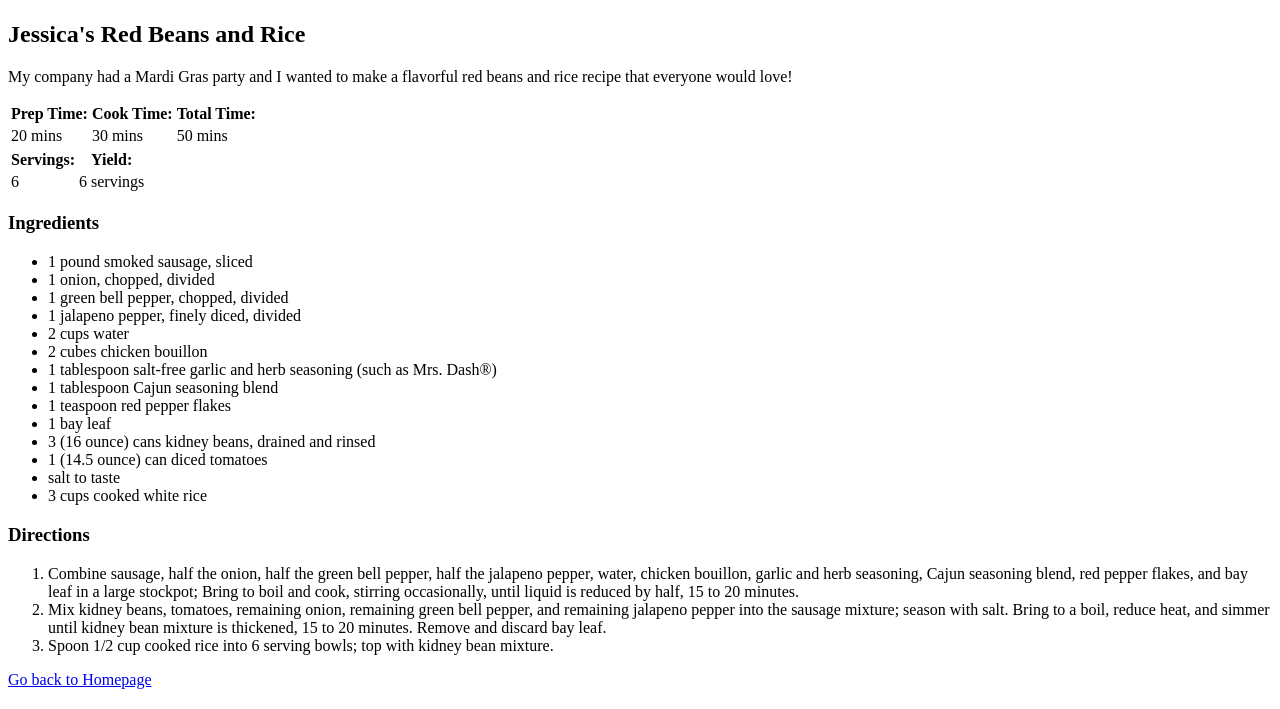
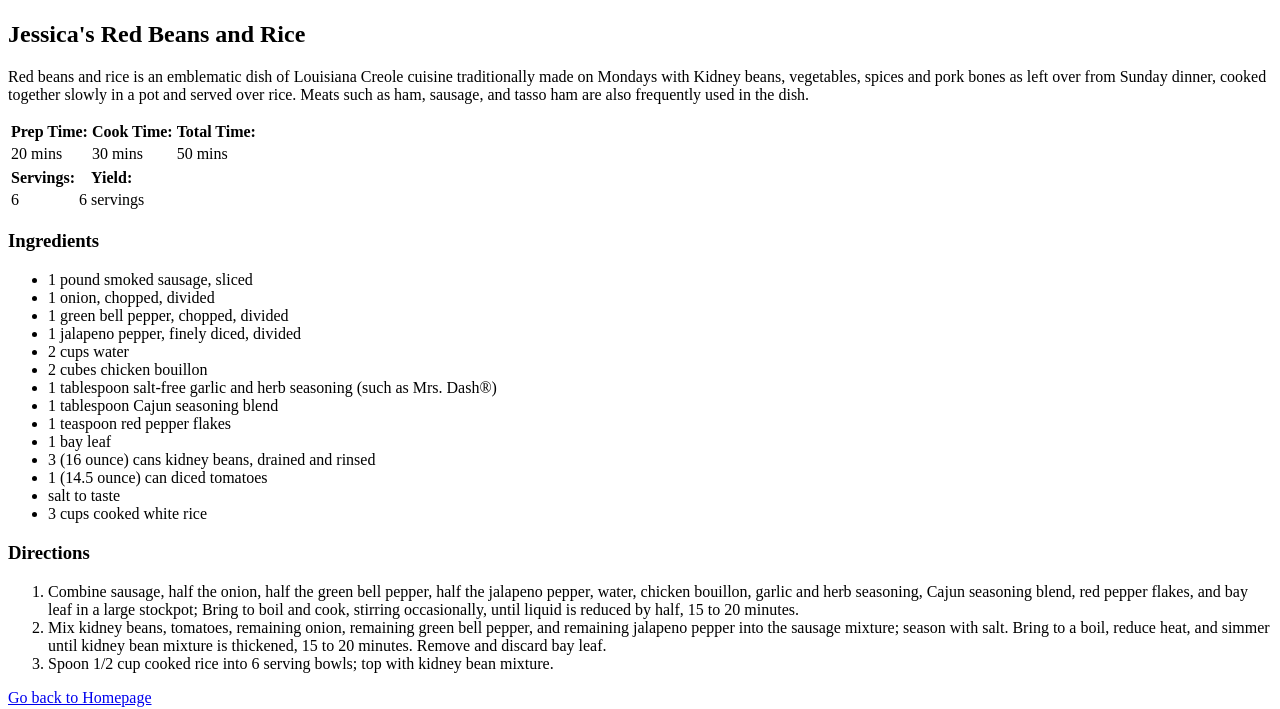
Before and after one commit to amangofer/odin-recipes, a plain HTML site: page recipes/red-beans-and-rice.html in a window 1280 px wide. Shown: the part 383-1092 px from the top of the page. Drawn offline with Linux system fonts and the light colour scheme.

Commit message:
add description for the recipe red-beans-and-rice.html

```diff
--- a/recipes/red-beans-and-rice.html
+++ b/recipes/red-beans-and-rice.html
@@ -8,7 +8,7 @@
 		<h1>Red Beans and Rice</h1>
 		<img src="https://www.allrecipes.com/thmb/lVNlwFwqkofE_doR0zx88ETeT6I=/750x0/filters:no_upscale():max_bytes(150000):strip_icc():format(webp)/4262794-3c9c3f5c9da74e0db554e6c27e250f75.jpg" alt="red beans and rice image">
 		<h2>Jessica's Red Beans and Rice</h2>
-		<p>My company had a Mardi Gras party and I wanted to make a flavorful red beans and rice recipe that everyone would love!</p>
+		<p>Red beans and rice is an emblematic dish of Louisiana Creole cuisine traditionally made on Mondays with Kidney beans, vegetables, spices and pork bones as left over from Sunday dinner, cooked together slowly in a pot and served over rice. Meats such as ham, sausage, and tasso ham are also frequently used in the dish.</p>
 		<table>
 			<tr>
 				<th>Prep Time:</th>
```
